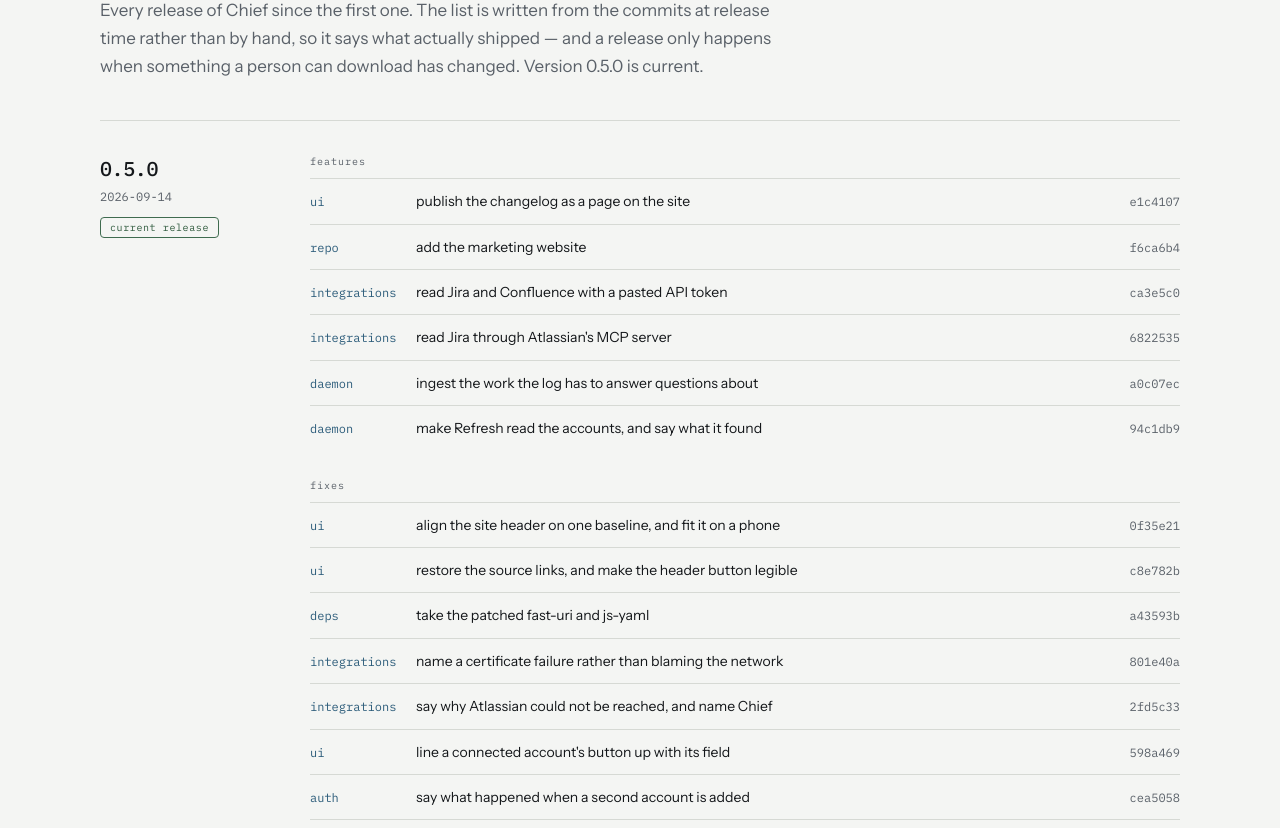
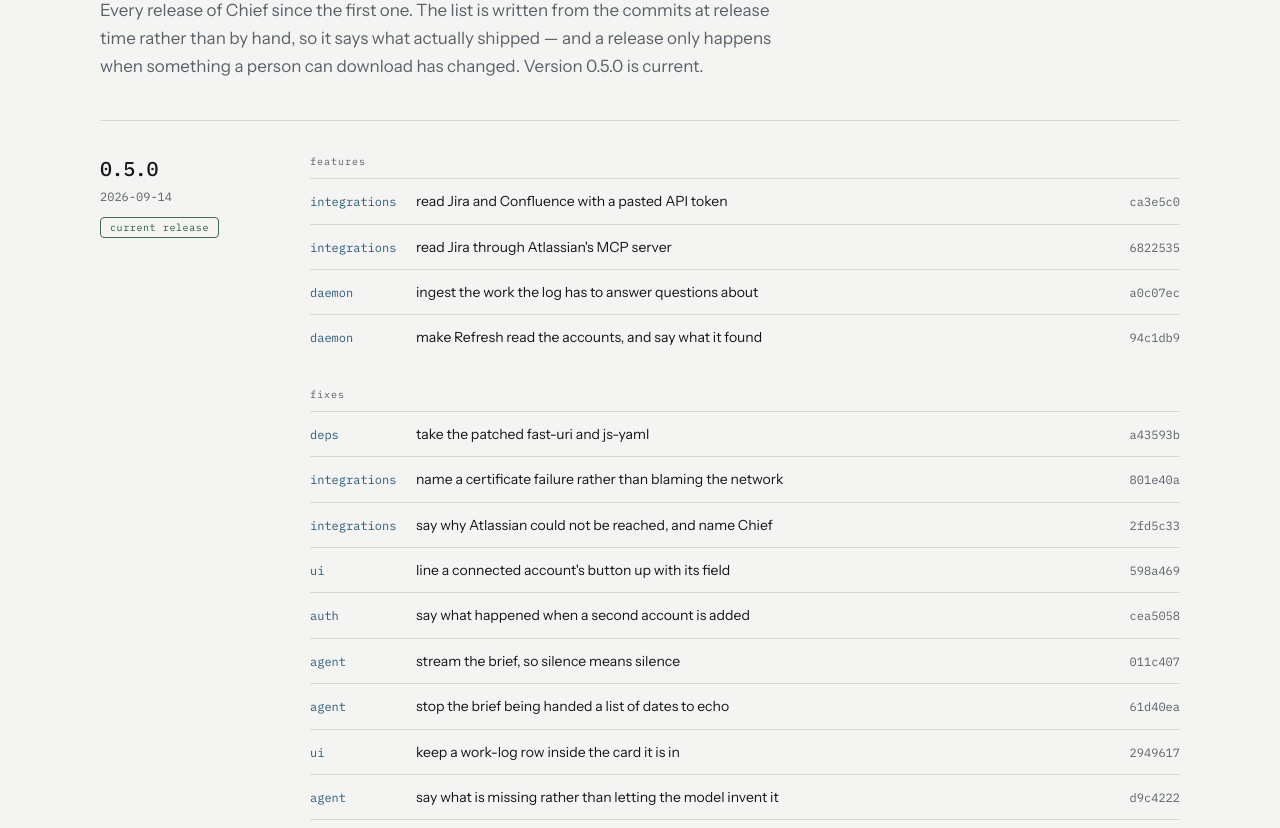
Before and after one commit to scottmallinson/chief-website, a plain HTML site: page changelog.html in a window 1280 px wide. Shown: the part 243-1071 px from the top of the page. Drawn offline with Linux system fonts and the light colour scheme.

Commit message:
chore(repo): keep the marketing site out of the changelog
The changelog documents what changed for the person who installed Chief. The
marketing site is not something they installed: Vercel deploys it from `main`
the moment a change lands there, on its own, with no version number and nothing
to download. So a `feat(website)` line in a release describes a change its
reader cannot have received — and worse, it releases, bumping the minor,
rewriting five files, tagging, and building three bundles byte-identical to the
last three.

Site commits now carry a `website` scope, and `release.mjs` drops them before it
decides anything: they move no version and they write no changelog line. That
puts them on the same footing as a `docs` or a `chore`, the only difference
being that this one is decided by the scope rather than by the type, because a
site change is still a `feat` or a `fix` of the site.

The scope is a claim the author makes, not one inferred from the paths. A site
change legitimately touches `playwright.config.ts`, `.prettierignore` or a
workflow — "every path is under `website/`" would have caught only one of the
four site commits in 0.5.0, which is not a rule worth having. `website` is on
commitlint's `scope-enum`, so the claim is checked at the moment it is made.

0.5.0's entry is corrected in place. Those four commits were written under `ui`
and `repo` before the scope existed and their history is published, so the lines
are removed from the entry rather than re-derived; `writeChangelog` leaves
earlier entries opaque by design, which is the seam this uses. The version is
unaffected — 0.5.0 carried application features of its own, so it is still the
release it was.

Four tests cover the rule, each watched failing with `OFF_APP_SCOPES` emptied:
a site commit is dropped whatever its type, every app scope is kept, a release
with only site commits has nothing to release, and a site feature cannot turn a
patch release into a minor one.

```diff
--- a/changelog.html
+++ b/changelog.html
@@ -108,16 +108,6 @@
               <p class="micro">Features</p>
               <ul class="change-list">
                 <li class="change">
-                  <span class="change-scope mono">ui</span>
-                  <span class="change-subject">publish the changelog as a page on the site</span>
-                  <a class="change-sha mono" href="https://github.com/scottmallinson/chief.ai/commit/e1c4107e4b9cb7d46cc0521d6dd8720247fb4041">e1c4107</a>
-                </li>
-                <li class="change">
-                  <span class="change-scope mono">repo</span>
-                  <span class="change-subject">add the marketing website</span>
-                  <a class="change-sha mono" href="https://github.com/scottmallinson/chief.ai/commit/f6ca6b4c774a682ff3d109d079ef3741ee919fd8">f6ca6b4</a>
-                </li>
-                <li class="change">
                   <span class="change-scope mono">integrations</span>
                   <span class="change-subject">read Jira and Confluence with a pasted API token</span>
                   <a class="change-sha mono" href="https://github.com/scottmallinson/chief.ai/commit/ca3e5c086e9286e6b6bec8f626a2b28885739180">ca3e5c0</a>
@@ -142,16 +132,6 @@
             <div class="release-group">
               <p class="micro">Fixes</p>
               <ul class="change-list">
-                <li class="change">
-                  <span class="change-scope mono">ui</span>
-                  <span class="change-subject">align the site header on one baseline, and fit it on a phone</span>
-                  <a class="change-sha mono" href="https://github.com/scottmallinson/chief.ai/commit/0f35e21015e9bbc1b982cda51975beaf6cfd59a8">0f35e21</a>
-                </li>
-                <li class="change">
-                  <span class="change-scope mono">ui</span>
-                  <span class="change-subject">restore the source links, and make the header button legible</span>
-                  <a class="change-sha mono" href="https://github.com/scottmallinson/chief.ai/commit/c8e782b6fffb36cbdb37fb92f1dd9bf06d8a5fa0">c8e782b</a>
-                </li>
                 <li class="change">
                   <span class="change-scope mono">deps</span>
                   <span class="change-subject">take the patched fast-uri and js-yaml</span>
```
